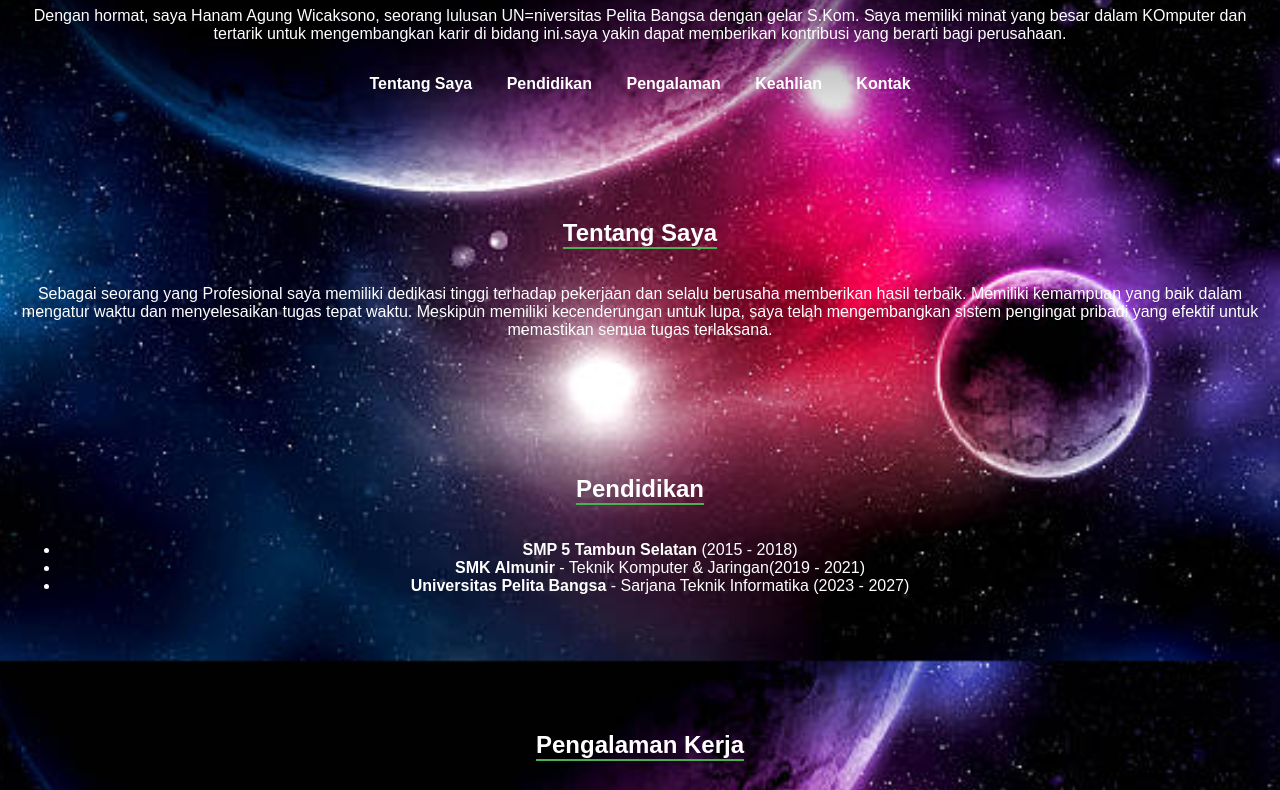
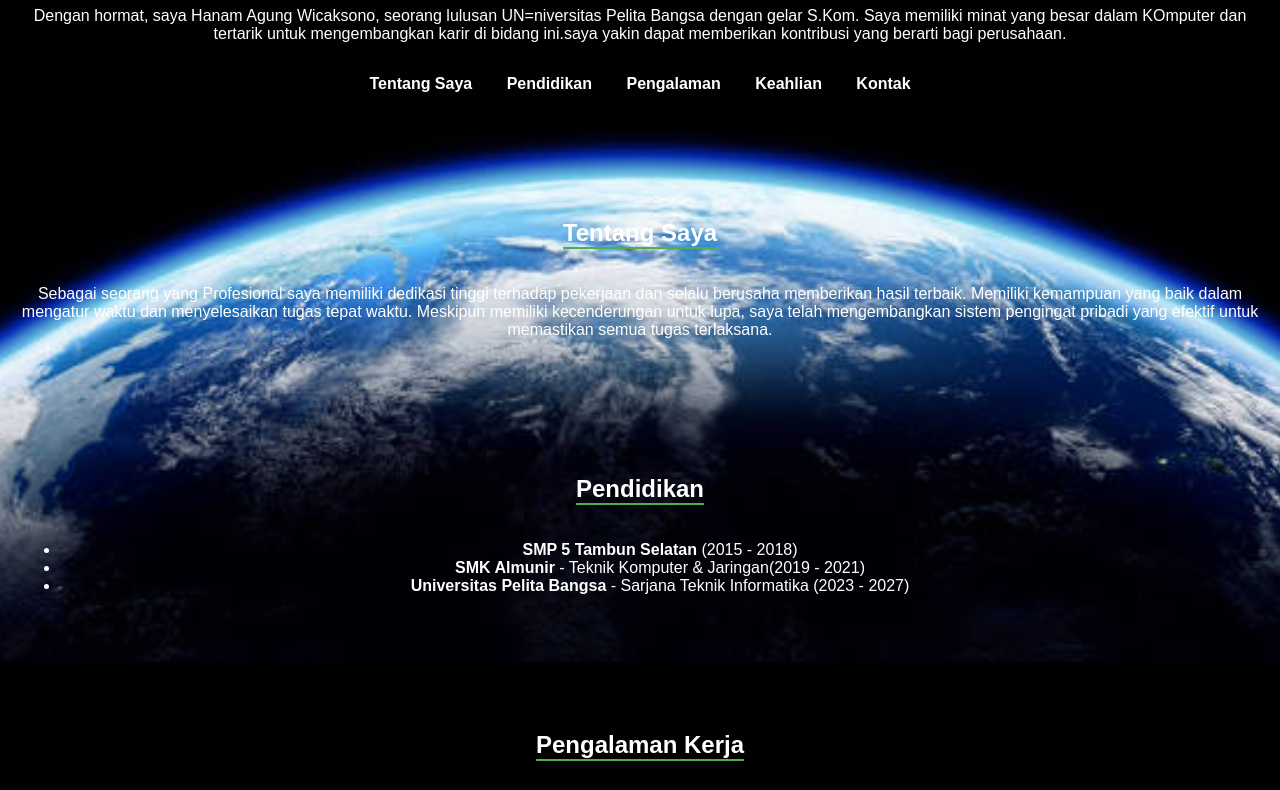
Before and after one commit to H6aw/My-CV, a plain HTML site: page index.html in a window 1280 px wide. Shown: the part 139-929 px from the top of the page. Drawn offline with Linux system fonts and the light colour scheme.

Commit message:
Update style.css

```diff
--- a/style.css
+++ b/style.css
@@ -11,7 +11,7 @@ body {
   font-family: Arial, sans-serif;
   color: #fff;
   background: url('bumi.png') no-repeat center center fixed;
-  background: url('istockphoto-185215907-612x612.jpg') no-repeat center center fixed;
+  background: url('bumi.jpg') no-repeat center center fixed;
   background-size: cover;
 }
 
```
